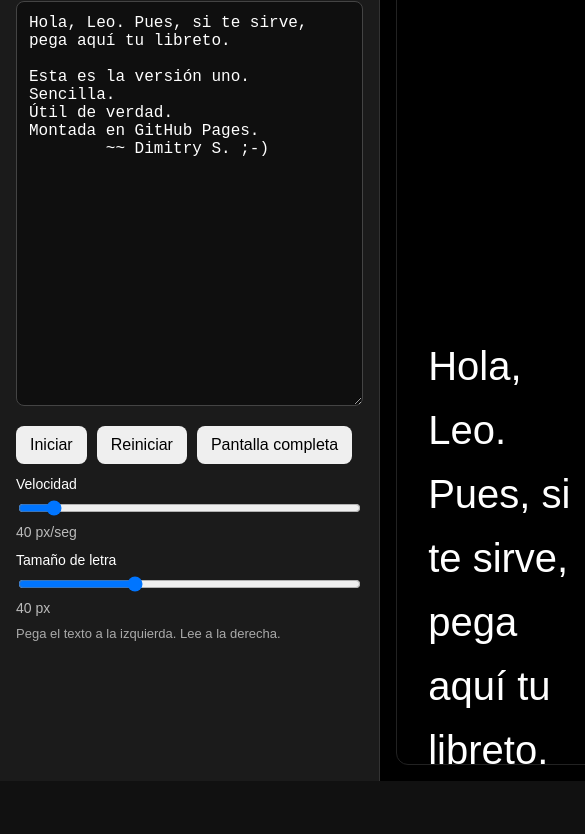
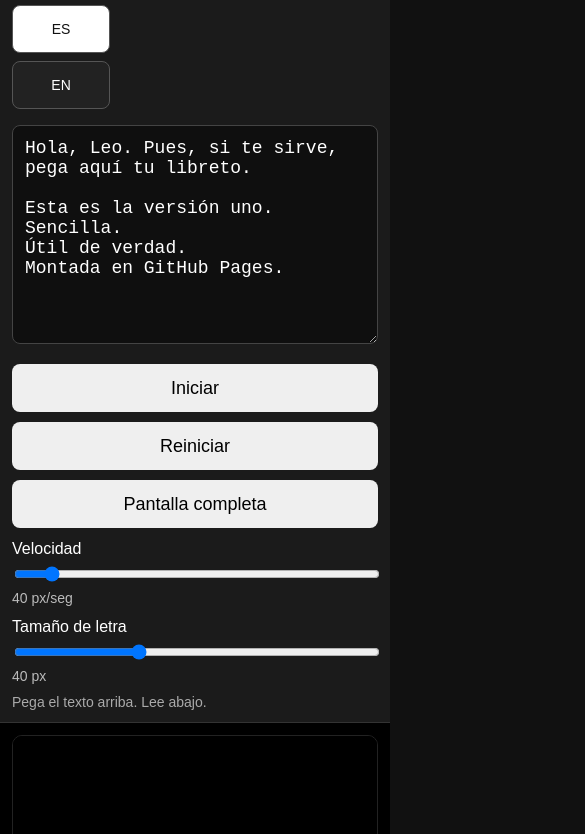
Before and after one commit to vitamind239-dev/teleprompt-v1, a plain HTML site: page index.html in a window 390 px wide. Shown: the part 63-897 px from the top of the page, 585 px wide, since content can reach past the window. Before the commit the page ends 844 px from the top, so only its background shows below. Drawn offline with Linux system fonts and the light colour scheme.

Commit message:
Update index.html
dft.~5 - bi-lingual and responsive for iOS etc

```diff
--- a/index.html
+++ b/index.html
@@ -39,6 +39,35 @@
     h1 {
       margin: 0 0 16px;
       font-size: 28px;
+    }
+
+    .top-row {
+      display: flex;
+      justify-content: space-between;
+      align-items: center;
+      gap: 12px;
+      margin-bottom: 16px;
+    }
+
+    .lang-switch {
+      display: flex;
+      gap: 8px;
+      flex-wrap: wrap;
+    }
+
+    .lang-btn {
+      padding: 8px 12px;
+      font-size: 14px;
+      border: 1px solid #555;
+      border-radius: 8px;
+      background: #222;
+      color: #fff;
+      cursor: pointer;
+    }
+
+    .lang-btn.active {
+      background: #fff;
+      color: #111;
     }
 
     textarea {
@@ -91,11 +120,12 @@
 
     .stage {
       height: calc(100vh - 32px);
-      overflow: hidden;
+      overflow: auto;
       border: 1px solid #222;
       border-radius: 12px;
       background: #000;
       position: relative;
+      -webkit-overflow-scrolling: touch;
     }
 
     .script {
@@ -111,45 +141,127 @@
       font-size: 13px;
       color: #aaa;
     }
+
+    @media (max-width: 900px) {
+      .app {
+        grid-template-columns: 1fr;
+      }
+
+      .left {
+        border-right: 0;
+        border-bottom: 1px solid #333;
+      }
+
+      .right {
+        padding-top: 0;
+      }
+
+      textarea {
+        height: 30vh;
+        font-size: 18px;
+      }
+
+      .button-row {
+        display: grid;
+        grid-template-columns: 1fr;
+      }
+
+      button {
+        width: 100%;
+        min-height: 48px;
+        font-size: 18px;
+      }
+
+      label {
+        font-size: 16px;
+      }
+
+      input[type="range"] {
+        width: 100%;
+      }
+
+      .stage {
+        height: 60vh;
+      }
+
+      .script {
+        padding: 25vh 7vw 30vh;
+        font-size: 30px;
+        line-height: 1.5;
+      }
+
+      .hint {
+        font-size: 14px;
+      }
+
+      .top-row {
+        flex-direction: column;
+        align-items: flex-start;
+      }
+    }
+
+    @media (max-width: 520px) {
+      .panel {
+        padding: 12px;
+      }
+
+      h1 {
+        font-size: 24px;
+      }
+
+      textarea {
+        height: 26vh;
+        font-size: 18px;
+      }
+
+      .stage {
+        height: 58vh;
+        border-radius: 10px;
+      }
+
+      .script {
+        padding: 22vh 6vw 28vh;
+        font-size: 26px;
+      }
+    }
   </style>
 </head>
 <body>
   <div class="app">
     <div class="panel left">
-      <h1>teleprompt-v1</h1>
+      <div class="top-row">
+        <h1>teleprompt-v1</h1>
 
-      <textarea id="scriptInput">Hola, Leo. Pues, si te sirve, pega aquí tu libreto.
+        <div class="lang-switch">
+          <button class="lang-btn active" id="langEsBtn" type="button">ES</button>
+          <button class="lang-btn" id="langEnBtn" type="button">EN</button>
+        </div>
+      </div>
 
-Esta es la versión uno.
-Sencilla.
-Útil de verdad.
-Montada en GitHub Pages.
-        ~~ Dimitry S. ;-)
-
-      </textarea>
+      <textarea id="scriptInput"></textarea>
 
       <div class="controls">
         <div class="button-row">
-          <button id="toggleBtn">Iniciar</button>
-          <button id="resetBtn">Reiniciar</button>
-          <button id="fullscreenBtn">Pantalla completa</button>
+          <button id="toggleBtn" type="button">Iniciar</button>
+          <button id="resetBtn" type="button">Reiniciar</button>
+          <button id="fullscreenBtn" type="button">Pantalla completa</button>
         </div>
 
         <label>
-          Velocidad
+          <span id="speedLabel">Velocidad</span>
           <input id="speedInput" type="range" min="25" max="200" value="40">
           <span class="value" id="speedValue">40 px/seg</span>
         </label>
 
         <label>
-          Tamaño de letra
+          <span id="fontLabel">Tamaño de letra</span>
           <input id="fontInput" type="range" min="24" max="72" value="40">
           <span class="value" id="fontValue">40 px</span>
         </label>
       </div>
 
-      <div class="hint">
-        Pega el texto a la izquierda. Lee a la derecha.
+      <div class="hint" id="hintText">
+        Pega el texto arriba. Lee abajo.
       </div>
     </div>
 
@@ -161,6 +273,45 @@ Montada en GitHub Pages.
   </div>
 
   <script>
+    const strings = {
+      es: {
+        htmlLang: 'es',
+        defaultScript: `Hola, Leo. Pues, si te sirve, pega aquí tu libreto.
+
+Esta es la versión uno.
+Sencilla.
+Útil de verdad.
+Montada en GitHub Pages.`,
+        fallbackScript: 'Pega aquí tu texto.',
+        start: 'Iniciar',
+        pause: 'Pausar',
+        reset: 'Reiniciar',
+        fullscreen: 'Pantalla completa',
+        speed: 'Velocidad',
+        speedUnit: 'px/seg',
+        font: 'Tamaño de letra',
+        hint: 'Pega el texto arriba. Lee abajo.'
+      },
+      en: {
+        htmlLang: 'en',
+        defaultScript: `Hi, Leo. If this works well for you, paste your script here.
+
+This is version one.
+Simple.
+Actually useful.
+Hosted on GitHub Pages.`,
+        fallbackScript: 'Paste your text here.',
+        start: 'Start',
+        pause: 'Pause',
+        reset: 'Reset',
+        fullscreen: 'Full screen',
+        speed: 'Speed',
+        speedUnit: 'px/sec',
+        font: 'Font size',
+        hint: 'Paste the text above. Read below.'
+      }
+    };
+
     const scriptInput = document.getElementById('scriptInput');
     const scriptDisplay = document.getElementById('scriptDisplay');
     const stage = document.getElementById('stage');
@@ -171,24 +322,62 @@ Montada en GitHub Pages.
 
     const speedInput = document.getElementById('speedInput');
     const speedValue = document.getElementById('speedValue');
+    const speedLabel = document.getElementById('speedLabel');
 
     const fontInput = document.getElementById('fontInput');
     const fontValue = document.getElementById('fontValue');
+    const fontLabel = document.getElementById('fontLabel');
+
+    const hintText = document.getElementById('hintText');
+
+    const langEsBtn = document.getElementById('langEsBtn');
+    const langEnBtn = document.getElementById('langEnBtn');
 
     let isRunning = false;
     let lastTime = 0;
+    let currentLang = 'es';
+    let hasUserEdited = false;
 
     function updateText() {
-      scriptDisplay.textContent = scriptInput.value || 'Pega aquí tu texto.';
+      const fallback = strings[currentLang].fallbackScript;
+      scriptDisplay.textContent = scriptInput.value || fallback;
     }
 
     function updateSpeed() {
-      speedValue.textContent = speedInput.value + ' px/seg';
+      speedValue.textContent = speedInput.value + ' ' + strings[currentLang].speedUnit;
     }
 
     function updateFont() {
       scriptDisplay.style.fontSize = fontInput.value + 'px';
       fontValue.textContent = fontInput.value + ' px';
+    }
+
+    function updateLanguageUI() {
+      const t = strings[currentLang];
+
+      document.documentElement.lang = t.htmlLang;
+      toggleBtn.textContent = isRunning ? t.pause : t.start;
+      resetBtn.textContent = t.reset;
+      fullscreenBtn.textContent = t.fullscreen;
+      speedLabel.textContent = t.speed;
+      fontLabel.textContent = t.font;
+      hintText.textContent = t.hint;
+
+      langEsBtn.classList.toggle('active', currentLang === 'es');
+      langEnBtn.classList.toggle('active', currentLang === 'en');
+
+      if (!hasUserEdited || !scriptInput.value.trim()) {
+        scriptInput.value = t.defaultScript;
+      }
+
+      updateText();
+      updateSpeed();
+      updateFont();
+    }
+
+    function setLanguage(lang) {
+      currentLang = lang;
+      updateLanguageUI();
     }
 
     function tick(timestamp) {
@@ -214,14 +403,14 @@ Montada en GitHub Pages.
       if (isRunning) return;
       isRunning = true;
       lastTime = 0;
-      toggleBtn.textContent = 'Pausar';
+      toggleBtn.textContent = strings[currentLang].pause;
       requestAnimationFrame(tick);
     }
 
     function pauseScrolling() {
       isRunning = false;
       lastTime = 0;
-      toggleBtn.textContent = 'Iniciar';
+      toggleBtn.textContent = strings[currentLang].start;
     }
 
     function resetScrolling() {
@@ -237,7 +426,11 @@ Montada en GitHub Pages.
       }
     }
 
-    scriptInput.addEventListener('input', updateText);
+    scriptInput.addEventListener('input', () => {
+      hasUserEdited = true;
+      updateText();
+    });
+
     speedInput.addEventListener('input', updateSpeed);
     fontInput.addEventListener('input', updateFont);
 
@@ -252,9 +445,10 @@ Montada en GitHub Pages.
     resetBtn.addEventListener('click', resetScrolling);
     fullscreenBtn.addEventListener('click', toggleFullscreen);
 
-    updateText();
-    updateSpeed();
-    updateFont();
+    langEsBtn.addEventListener('click', () => setLanguage('es'));
+    langEnBtn.addEventListener('click', () => setLanguage('en'));
+
+    updateLanguageUI();
   </script>
 </body>
 </html>
```
